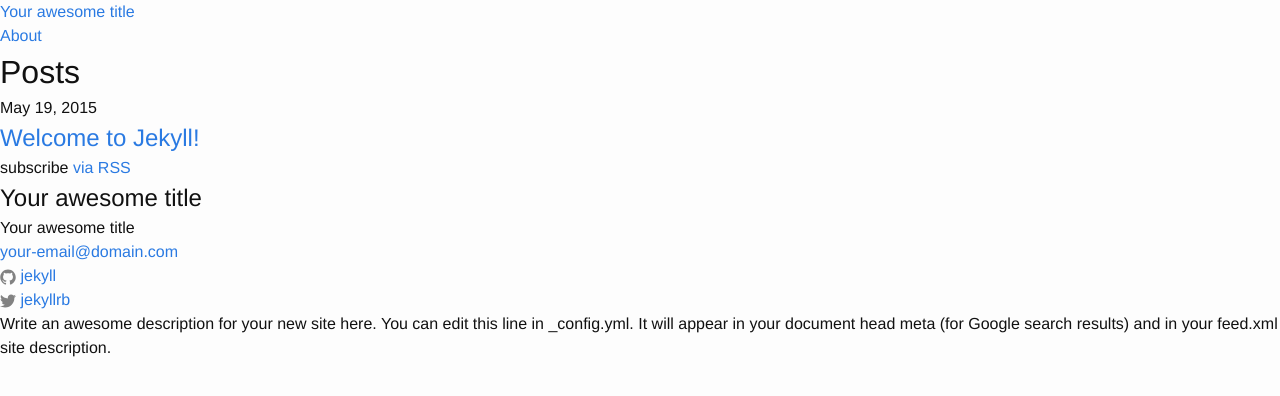
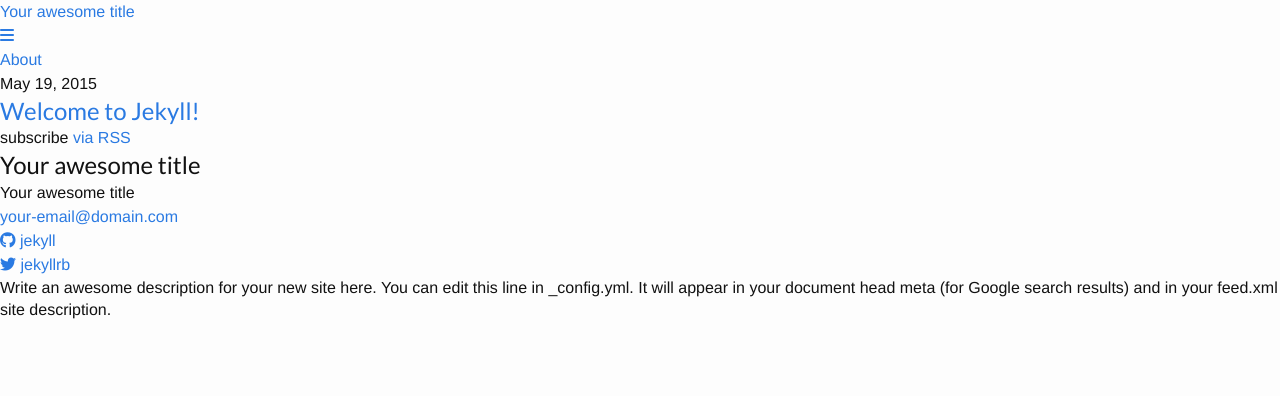
Before and after one commit to abdelrahman-elkady/abdelrahman-elkady.github.io, a Jekyll site: the page built from index.html, in a window 1280 px wide. Shown: the top 396 px of the page. Built offline with Jekyll 4.4.1, drawn with Linux system fonts in a browser that asks for light colours; nearby versions of some CDN libraries; library files that are not in the unit come from our copies.

Commit message:
Using semanticUI and font awesome

```diff
--- /dev/null
+++ b/_includes/bottom-scripts.html
@@ -0,0 +1,5 @@
+<!-- jQuery -->
+<script src="{{ " assets/bower_components/jquery/dist/jquery.min.js " | prepend: site.baseurl }}" charset="utf-8"></script>
+
+<!-- SemanticUI -->
+<script src="{{ " assets/bower_components/semantic-ui/dist/semantic.js " | prepend: site.baseurl }}" charset="utf-8"></script>
--- a/_includes/footer.html
+++ b/_includes/footer.html
@@ -12,32 +12,20 @@
         </ul>
       </div>
 
-      <div class="footer-col  footer-col-2">
-        <ul class="social-media-list">
+      <div>
+        <ul>
           {% if site.github_username %}
           <li>
             <a href="https://github.com/{{ site.github_username }}">
-              <span class="icon  icon--github">
-                <svg viewBox="0 0 16 16">
-                  <path fill="#828282" d="M7.999,0.431c-4.285,0-7.76,3.474-7.76,7.761 c0,3.428,2.223,6.337,5.307,7.363c0.388,0.071,0.53-0.168,0.53-0.374c0-0.184-0.007-0.672-0.01-1.32 c-2.159,0.469-2.614-1.04-2.614-1.04c-0.353-0.896-0.862-1.135-0.862-1.135c-0.705-0.481,0.053-0.472,0.053-0.472 c0.779,0.055,1.189,0.8,1.189,0.8c0.692,1.186,1.816,0.843,2.258,0.645c0.071-0.502,0.271-0.843,0.493-1.037 C4.86,11.425,3.049,10.76,3.049,7.786c0-0.847,0.302-1.54,0.799-2.082C3.768,5.507,3.501,4.718,3.924,3.65 c0,0,0.652-0.209,2.134,0.796C6.677,4.273,7.34,4.187,8,4.184c0.659,0.003,1.323,0.089,1.943,0.261 c1.482-1.004,2.132-0.796,2.132-0.796c0.423,1.068,0.157,1.857,0.077,2.054c0.497,0.542,0.798,1.235,0.798,2.082 c0,2.981-1.814,3.637-3.543,3.829c0.279,0.24,0.527,0.713,0.527,1.437c0,1.037-0.01,1.874-0.01,2.129 c0,0.208,0.14,0.449,0.534,0.373c3.081-1.028,5.302-3.935,5.302-7.362C15.76,3.906,12.285,0.431,7.999,0.431z"/>
-                </svg>
-              </span>
+              <span class="fa fa-github"></span>
 
               <span class="username">{{ site.github_username }}</span>
             </a>
           </li>
-          {% endif %}
-
-          {% if site.twitter_username %}
+          {% endif %} {% if site.twitter_username %}
           <li>
             <a href="https://twitter.com/{{ site.twitter_username }}">
-              <span class="icon  icon--twitter">
-                <svg viewBox="0 0 16 16">
-                  <path fill="#828282" d="M15.969,3.058c-0.586,0.26-1.217,0.436-1.878,0.515c0.675-0.405,1.194-1.045,1.438-1.809
-                  c-0.632,0.375-1.332,0.647-2.076,0.793c-0.596-0.636-1.446-1.033-2.387-1.033c-1.806,0-3.27,1.464-3.27,3.27 c0,0.256,0.029,0.506,0.085,0.745C5.163,5.404,2.753,4.102,1.14,2.124C0.859,2.607,0.698,3.168,0.698,3.767 c0,1.134,0.577,2.135,1.455,2.722C1.616,6.472,1.112,6.325,0.671,6.08c0,0.014,0,0.027,0,0.041c0,1.584,1.127,2.906,2.623,3.206 C3.02,9.402,2.731,9.442,2.433,9.442c-0.211,0-0.416-0.021-0.615-0.059c0.416,1.299,1.624,2.245,3.055,2.271 c-1.119,0.877-2.529,1.4-4.061,1.4c-0.264,0-0.524-0.015-0.78-0.046c1.447,0.928,3.166,1.469,5.013,1.469 c6.015,0,9.304-4.983,9.304-9.304c0-0.142-0.003-0.283-0.009-0.423C14.976,4.29,15.531,3.714,15.969,3.058z"/>
-                </svg>
-              </span>
-
+              <span class="fa fa-twitter"></span>
               <span class="username">{{ site.twitter_username }}</span>
             </a>
           </li>
--- a/_includes/head.html
+++ b/_includes/head.html
@@ -6,7 +6,15 @@
   <title>{% if page.title %}{{ page.title }}{% else %}{{ site.title }}{% endif %}</title>
   <meta name="description" content="{% if page.excerpt %}{{ page.excerpt | strip_html | strip_newlines | truncate: 160 }}{% else %}{{ site.description }}{% endif %}">
 
-  <link rel="stylesheet" href="{{ "assets/css/main.css" | prepend: site.baseurl }}">
+  <!-- semanticUI -->
+  <link rel="stylesheet" href="{{ " assets/bower_components/semantic-ui/dist/semantic.css " | prepend: site.baseurl }}">
+
+  <!-- font awesome -->
+  <link rel="stylesheet" href="{{ " assets/bower_components/font-awesome/css/font-awesome.css " | prepend: site.baseurl }}">
+
+  <!-- Main stylesheet -->
+  <link rel="stylesheet" href="{{ " assets/css/main.css " | prepend: site.baseurl }}">
+
   <link rel="canonical" href="{{ page.url | replace:'index.html','' | prepend: site.baseurl | prepend: site.url }}">
-  <link rel="alternate" type="application/rss+xml" title="{{ site.title }}" href="{{ "/feed.xml" | prepend: site.baseurl | prepend: site.url }}" />
+  <link rel="alternate" type="application/rss+xml" title="{{ site.title }}" href="{{ " /feed.xml " | prepend: site.baseurl | prepend: site.url }}" />
 </head>
--- a/_includes/header.html
+++ b/_includes/header.html
@@ -6,7 +6,7 @@
 
     <nav class="site-nav">
       <a href="#" class="menu-icon">
-
+        <i class='fa fa-bars'></i>
       </a>
 
       <div class="trigger">
--- a/_layouts/default.html
+++ b/_layouts/default.html
@@ -15,6 +15,8 @@
 
     {% include footer.html %}
 
+    {% include bottom-scripts.html %}
+
   </body>
 
 </html>
--- a/bower.json
+++ b/bower.json
@@ -12,5 +12,9 @@
     "bower_components",
     "test",
     "tests"
-  ]
+  ],
+  "dependencies": {
+    "semantic-ui": "~1.12.2",
+    "font-awesome": "~4.3.0"
+  }
 }
--- a/index.html
+++ b/index.html
@@ -3,8 +3,6 @@ layout: default
 ---
 
 <div class="home">
-
-  <h1 class="page-heading">Posts</h1>
 
   <ul class="post-list">
     {% for post in site.posts %}
```
